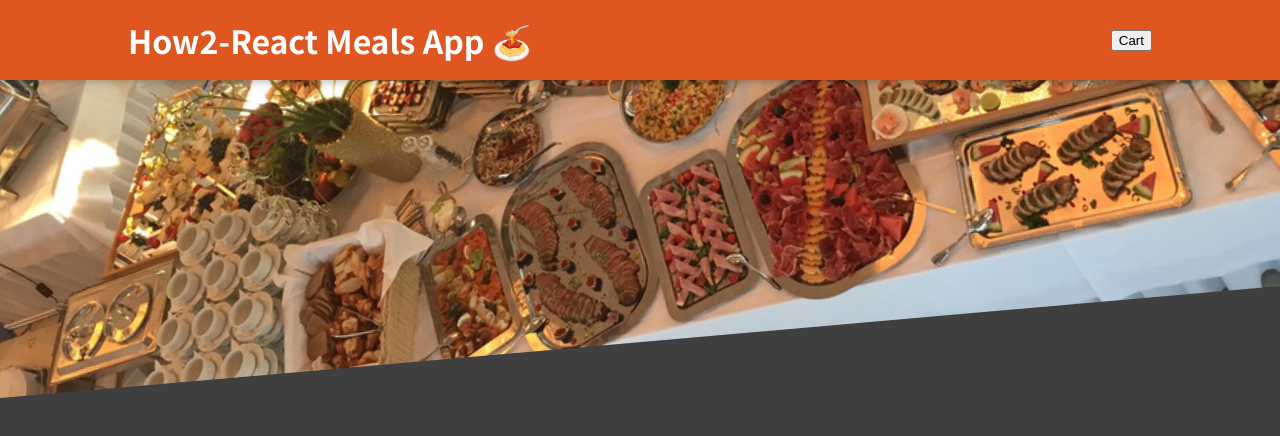
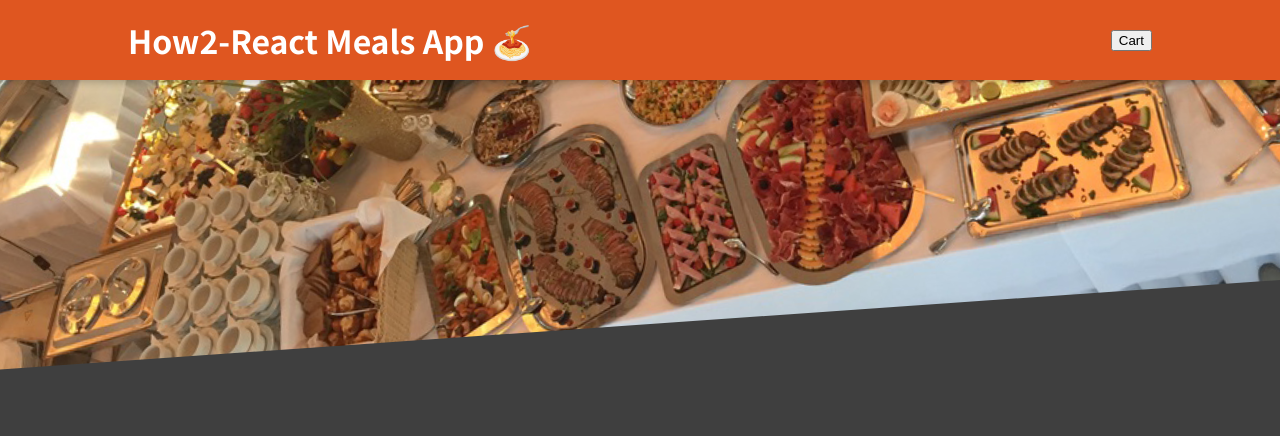
Before and after one commit to martinwachira/how2React-Redefined-2, a React (Create React App) app: page / in a window 1280 px wide. Shown: the top 436 px of the page. Built offline with nearby package versions, Linux system fonts and the light colour scheme.

Commit message:
update image header css style rotateZ

```diff
--- a/src/components/Layout/Header/Header.module.css
+++ b/src/components/Layout/Header/Header.module.css
@@ -25,5 +25,5 @@
   width: 110%;
   height: 100%;
   object-fit: cover;
-  transform: rotateZ(-5deg) translateY(-4rem) translateX(-1rem);
+  transform: rotateZ(-4deg) translateY(-5rem) translateX(-1rem);
 }
```
